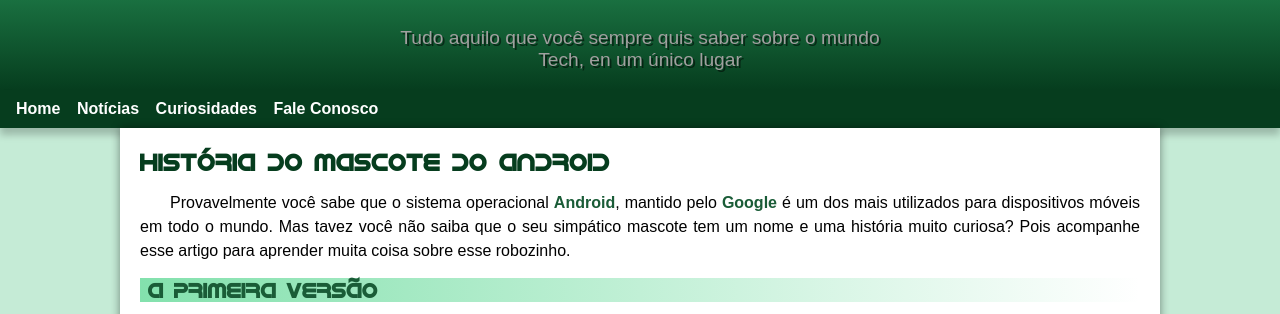
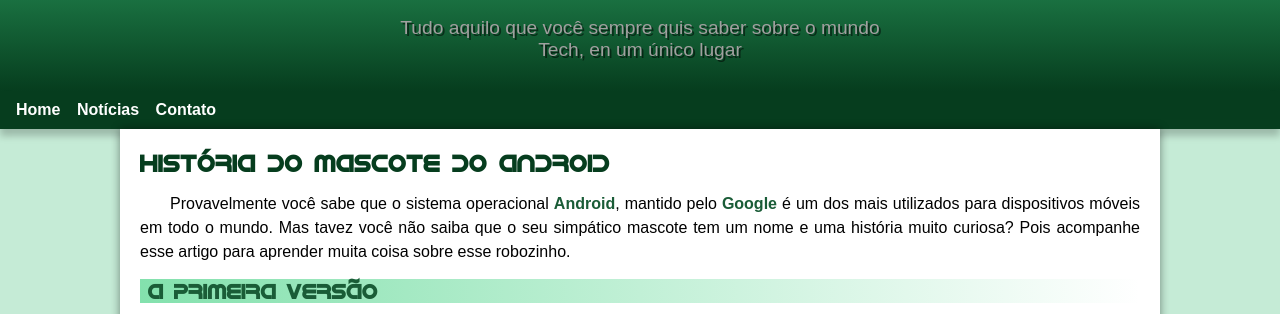
Before and after one commit to Chaosann/html-css, a plain HTML site: page d10/android.html in a window 1280 px wide. Shown: the part 100-414 px from the top of the page. Drawn offline with Linux system fonts and the light colour scheme.

Commit message:
Problem padding corriger

```diff
--- a/d10/android.html
+++ b/d10/android.html
@@ -15,8 +15,7 @@
     <nav>
         <a href="#">Home</a>
         <a href="#">Notícias</a>
-        <a href="#">Curiosidades</a>
-        <a href="#">Fale Conosco</a>
+        <a href="#">Contato</a>
     </nav>
     <main>
         <article>
--- a/d10/estilo/style.css
+++ b/d10/estilo/style.css
@@ -60,7 +60,7 @@ header > p {
     max-width: 500px;
     padding-right: 10px;
     padding-left: 10px;
-    padding: 10px;
+    padding-bottom: 30px;
     margin: auto;
     text-shadow: 2px 2px 0px rgba(0, 0, 0, 0.514);
 }
```
